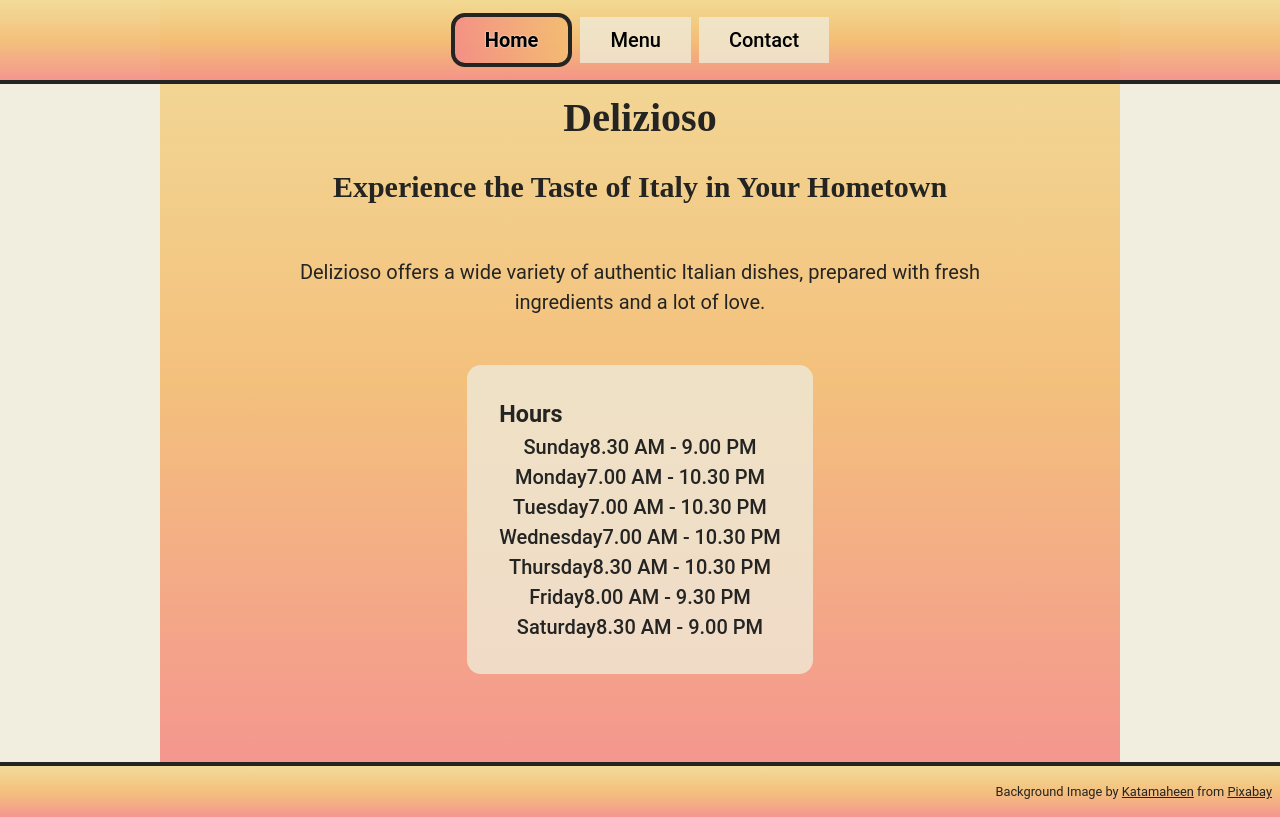
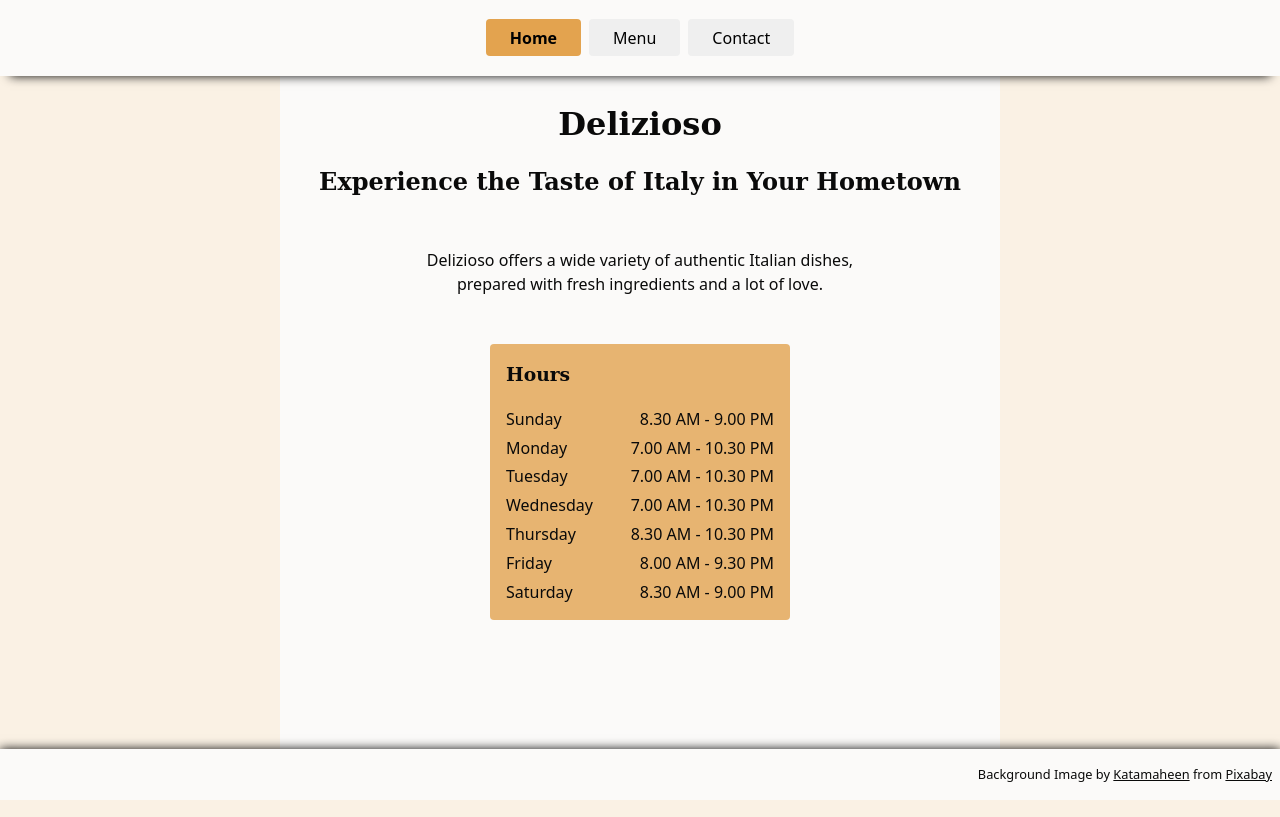
Before and after one commit to syeero7/odin-restaurant-page, a website built with webpack: page src/template.html in a window 1280 px wide. Built offline with nearby package versions, Linux system fonts and the light colour scheme; files whose address does not match are found by name.

Commit message:
Update styles

```diff
--- a/src/style.css
+++ b/src/style.css
@@ -1,97 +1,71 @@
-@font-face {
-  font-family: "roboto";
-  src: url("./fonts/roboto-flex.woff2");
-  font-display: swap;
-}
-
-@font-face {
-  font-family: "alegreya";
-  src: url("./fonts/Alegreya-BoldItalic.woff2");
-  font-display: swap;
-}
-
-*,
-*::after,
-*::before {
+* {
   padding: 0;
   margin: 0;
   box-sizing: border-box;
 }
 
 :root {
-  --fs: clamp(1rem, 0.5rem + 1.5vh, 3rem);
-  --fs-small: 0.8rem;
-  --ff-roboto: "roboto", sans-serif;
-  --ff-alegreya: "alegreya", serif;
+  --ff-sans-serif: system-ui, sans-serif;
+  --ff-serif: Rockwell, "Rockwell Nova", "Roboto Slab", "DejaVu Serif", "Sitka Small",
+    serif;
 
-  --black: #242423;
-  --white: #fff;
-  --cream: hsla(47, 43%, 89%, 0.8);
-  --red: hsla(359, 94%, 62%, 0.5);
-  --orange: hsla(33, 94%, 55%, 0.5);
-  --yellow: hsla(44, 88%, 66%, 0.5);
-  --bg-color: var(--cream);
-  --bg-img: linear-gradient(to top, var(--red), var(--orange), var(--yellow));
-  --active-btn: linear-gradient(to left, var(--orange), var(--red));
-
-  --font-color: var(--black);
-  --border: 4px solid var(--black);
-  --border-radius: 14px;
+  --text: hsl(0, 0%, 4%);
+  --background: hsl(30, 20%, 98%);
+  --primary: hsl(34, 73%, 60%);
+  --secondary: hsla(from var(--primary) h s l / 0.8);
 }
 
 body {
   align-items: center;
-  background-color: var(--bg-color);
-  background-image: url("./images/backgroud.svg");
-  background-size: 12%;
-  color: var(--font-color);
+  background-color: hsla(from var(--primary) h s l / 0.15);
+  color: var(--text);
   display: flex;
   flex-direction: column;
-  font-family: var(--ff-roboto);
-  font-size: var(--fs);
-  font-weight: 400;
-  height: 100vh;
+  font-family: var(--ff-sans-serif);
+  min-height: 100vh;
   justify-content: space-between;
   line-height: 1.5;
   position: relative;
-  width: 100%;
+  font-weight: 400;
 }
 
 h1,
-h2 {
-  font-family: var(--ff-alegreya);
+h2,
+h3 {
+  font-family: var(--ff-serif);
 }
 
 #content {
+  flex: 1;
+  margin-top: calc(50px + 1.5em + 2px);
   align-items: center;
-  background-color: var(--bg-color);
-  background-image: var(--bg-img);
+  background-color: var(--background);
   display: flex;
   flex-direction: column;
-  gap: 1rem;
-  justify-content: space-around;
-  padding: 11vh 1rem;
-  width: clamp(375px, 80%, 48em);
+  gap: 1em;
+  width: 100%;
+  max-width: 720px;
+  padding-inline: 1em;
+  padding-block: 1.5em 2em;
+  min-height: 100%;
 }
 
 header {
   align-items: center;
-  background-color: var(--bg-color);
-  background-image: var(--bg-img);
-  border-bottom: var(--border);
+  background-color: var(--background);
   display: flex;
   justify-content: center;
-  padding: 0.8rem;
+  padding: 0.8em;
   position: fixed;
   top: 0;
   width: 100%;
   z-index: 1;
+  box-shadow: 0 10px 10px -10px var(--text);
 }
 
 footer {
-  background-color: var(--bg-color);
-  background-image: var(--bg-img);
-  border-top: var(--border);
+  background-color: var(--background);
+  box-shadow: 0 0 10px var(--text);
   bottom: 0;
   display: flex;
   flex-direction: column;
@@ -105,32 +79,42 @@
   display: flex;
   gap: 0.5rem;
   justify-content: center;
-  width: 100%;
-  padding: 0 0.4rem;
-}
+  padding-inline: 0.4em;
+  min-height: 50px;
 
-nav > button {
-  background-color: var(--bg-color);
+  & button {
+    border: 2px solid transparent;
     border: none;
     cursor: pointer;
     font: inherit;
     font-weight: 500;
     padding: 0.4em 1.5em;
+    border-radius: 4px;
+
+    &.active {
+      background-color: var(--primary);
+      font-weight: 600;
     }
-.active {
-  background-image: var(--active-btn);
-  border-radius: var(--border-radius);
-  border: var(--border);
-  text-shadow: 0 0 2px var(--white);
-  font-weight: 700;
+  }
 }
 
 /* ----HOME PAGE---- */
 
 .hours {
-  background-color: var(--cream);
-  border-radius: var(--border-radius);
-  padding: 2rem;
+  background-color: var(--secondary);
+  border-radius: 4px;
+  padding: 1rem;
+  min-width: 300px;
+
+  & p {
+    display: flex;
+    justify-content: space-between;
+    margin-top: 0.3em;
+  }
+
+  h3 {
+    margin-bottom: 1em;
+  }
 }
 
 .tagline {
@@ -140,44 +124,45 @@
 .description {
   padding: 2rem;
   text-align: center;
-  width: min(70ch, 90%);
-}
-
-.hours > p {
-  font-weight: 500;
-  text-align: center;
+  max-width: 60ch;
 }
 
 /* ----MENU PAGE---- */
 
 .dish-container {
   align-items: center;
-  background-color: var(--cream);
-  border-radius: var(--border-radius);
-  border: var(--border);
+  border-radius: 5px;
+  margin-top: 0.5em;
+  background-color: var(--secondary);
   display: flex;
   flex-direction: column;
-  gap: 0.25rem;
-  height: 300px;
+  gap: 0.3rem;
+  min-height: 300px;
   justify-content: center;
-  padding: 0.5rem;
-  width: 350px;
+  padding: 0.5rem 0.2em;
+  min-width: 300px;
+  box-shadow: 4px 4px 5px hsla(from var(--text) h s l / 0.2);
+
+  & .credit {
+    font-size: 0.7em;
+    padding: 0;
+    margin-top: 0.5em;
+  }
 }
 
 .dish-price,
 .dish-name {
   font-weight: 700;
-  font-family: var(--ff-alegreya);
+  font-family: var(--ff-serif);
   font-size: 1.25em;
 }
 
 .dish-img {
   background-position: center;
   background-size: cover;
-  border-left: var(--border);
-  border-right: var(--border);
-  height: 240px;
-  width: 350px;
+  height: 220px;
+  width: 300px;
+  border-radius: 5px;
 }
 
 .bruschetta {
@@ -213,8 +198,9 @@
   background-image: url("./images/contact-page-img.webp");
   background-position: center;
   background-size: cover;
-  border-radius: var(--border-radius);
-  border: var(--border);
+  border-radius: 4px;
+  border: 1px solid var(--text);
+  box-shadow: 4px 4px 5px hsla(from var(--text) h s l / 0.2);
   height: 50vh;
   position: relative;
   width: 100%;
@@ -225,22 +211,28 @@
   margin-right: 0.5rem;
   position: absolute;
   right: 0;
+  color: var(--background);
+
+  & :any-link {
+    color: var(--background);
+  }
 }
 
 .contact-info {
-  background-color: var(--cream);
-  border-radius: var(--border-radius);
+  background-color: var(--secondary);
+  border-radius: 4px;
   height: 180px;
   padding: 1rem;
-  width: 350px;
+  max-width: 320px;
+  margin-right: auto;
 }
 
 :any-link {
-  color: var(--black);
+  color: var(--text);
 }
 
 .credit {
   align-self: flex-end;
-  font-size: var(--fs-small);
+  font-size: 0.8em;
   padding: 0.5rem 0;
 }
```
Lines whose indentation alone changed are shown as unchanged.
